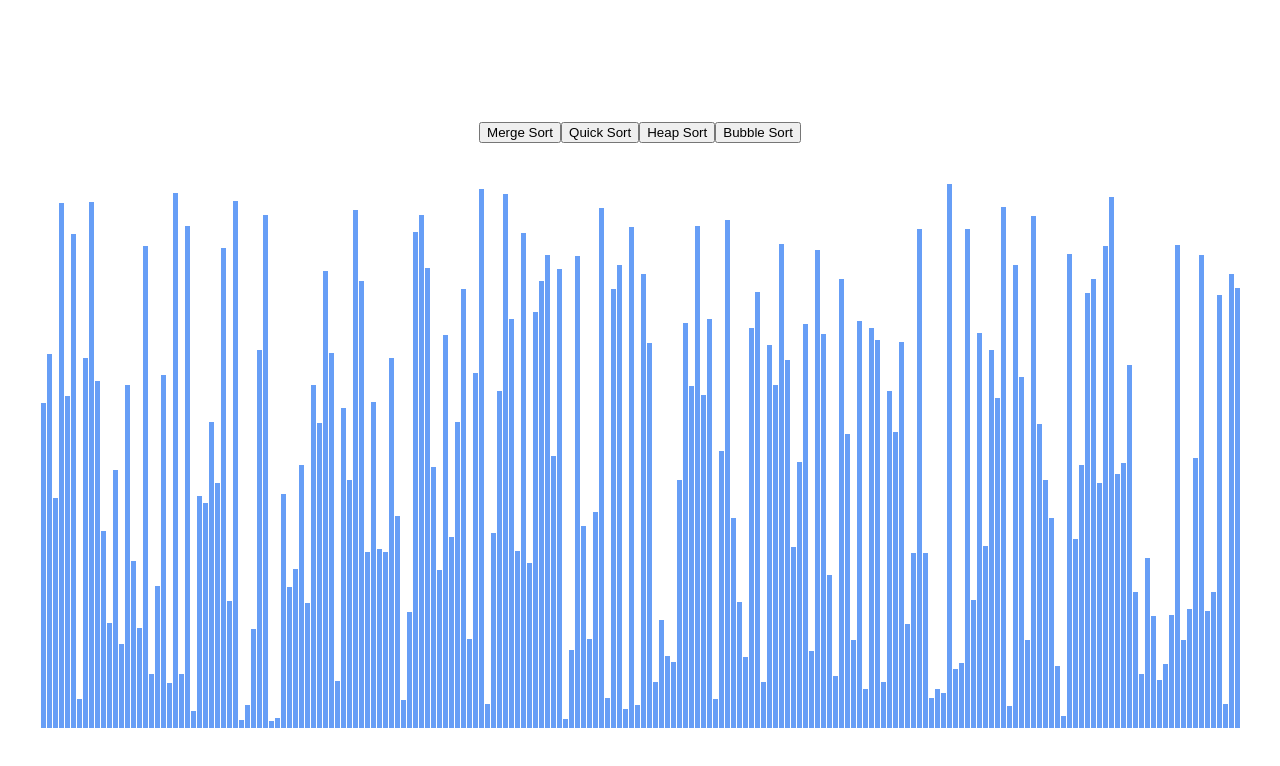
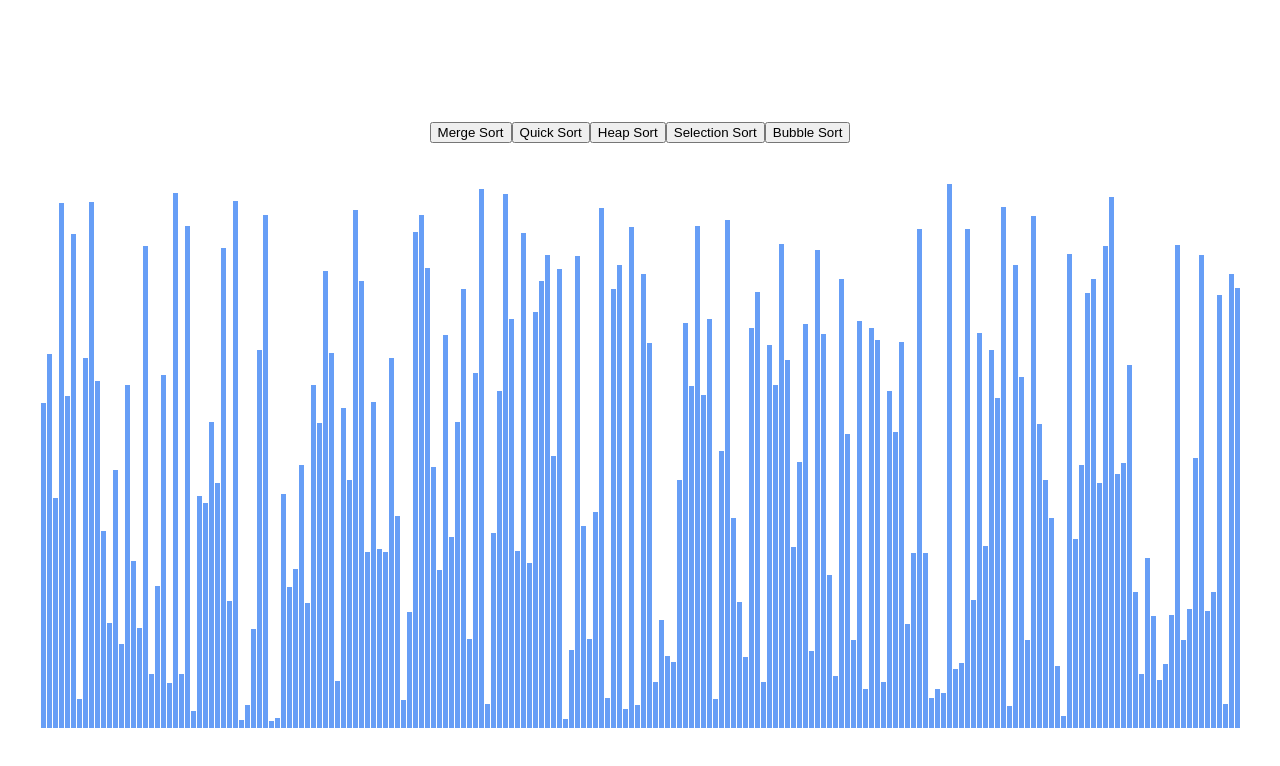
Before and after one commit to ybmlk/sorting-visualizer, a React (Create React App) app: page / in a window 1280 px wide. Shown: the top 766 px of the page. Built offline with nearby package versions, Linux system fonts and the light colour scheme.

Commit message:
animate selection sort

```diff
--- /dev/null
+++ b/src/algorithms/selectionSort.js
@@ -0,0 +1,27 @@
+const animation = [];
+
+function selectionSort(arr) {
+  for (let i = 0; i < arr.length; i++) {
+    let min = i;
+    for (let j = i + 1; j < arr.length; j++) {
+      if (arr[j] < arr[min]) min = j;
+
+      // if (arr[j] < arr[i]) {
+      //   animation.push([i, j]);
+      //   swap(i, j, arr);
+      // }
+    }
+
+    if (i !== min) {
+      animation.push([i, min]);
+      swap(i, min, arr);
+    }
+  }
+  return animation;
+}
+
+function swap(i, j, arr) {
+  [arr[i], arr[j]] = [arr[j], arr[i]];
+}
+
+export default selectionSort;
--- a/src/components/Board.js
+++ b/src/components/Board.js
@@ -3,6 +3,7 @@ import bubbleSort from '../algorithms/bubbleSort';
 import mergeSort from '../algorithms/mergeSort';
 import quickSort from '../algorithms/quickSort';
 import heapSort from '../algorithms/heapSort';
+import selectionSort from '../algorithms/selectionSort';
 
 const NUM_OF_BARS = 200;
 const MIN_HEIGHT = 5;
@@ -112,6 +113,28 @@ function Board() {
     }
   };
 
+  // todo: color bars that are being compared
+  // todo: color sorted bars
+  const handleSelectionSort = () => {
+    const animation = selectionSort(barArray.slice());
+    setBarArray(barArray.sort((a, b) => a - b));
+    for (let i = 0; i < animation.length; i++) {
+      const barDivs = document.querySelectorAll('.array-bar');
+      const [barOne, barTwo] = animation[i];
+      setTimeout(() => {
+        const temp = barDivs[barOne].style.height;
+        barDivs[barOne].style.height = barDivs[barTwo].style.height;
+        barDivs[barTwo].style.height = temp;
+        barDivs[barOne].style.backgroundColor = 'rgba(78, 216, 96, 0.8)';
+        barDivs[barTwo].style.backgroundColor = 'rgba(219, 57, 57, 0.8)';
+        setTimeout(() => {
+          barDivs[barOne].style.backgroundColor = 'rgba(66, 134, 244, 0.8)';
+          barDivs[barTwo].style.backgroundColor = 'rgba(66, 134, 244, 0.8)';
+        }, 50);
+      }, i * 50);
+    }
+  };
+
   return (
     <div
       style={{
@@ -126,6 +149,7 @@ function Board() {
         <button onClick={handleMergeSort}>Merge Sort</button>
         <button onClick={handleQuickSort}>Quick Sort</button>
         <button onClick={handleHeapSort}>Heap Sort</button>
+        <button onClick={handleSelectionSort}>Selection Sort</button>
         <button onClick={handleBubbleSort}>Bubble Sort</button>
       </div>
       <div
```
